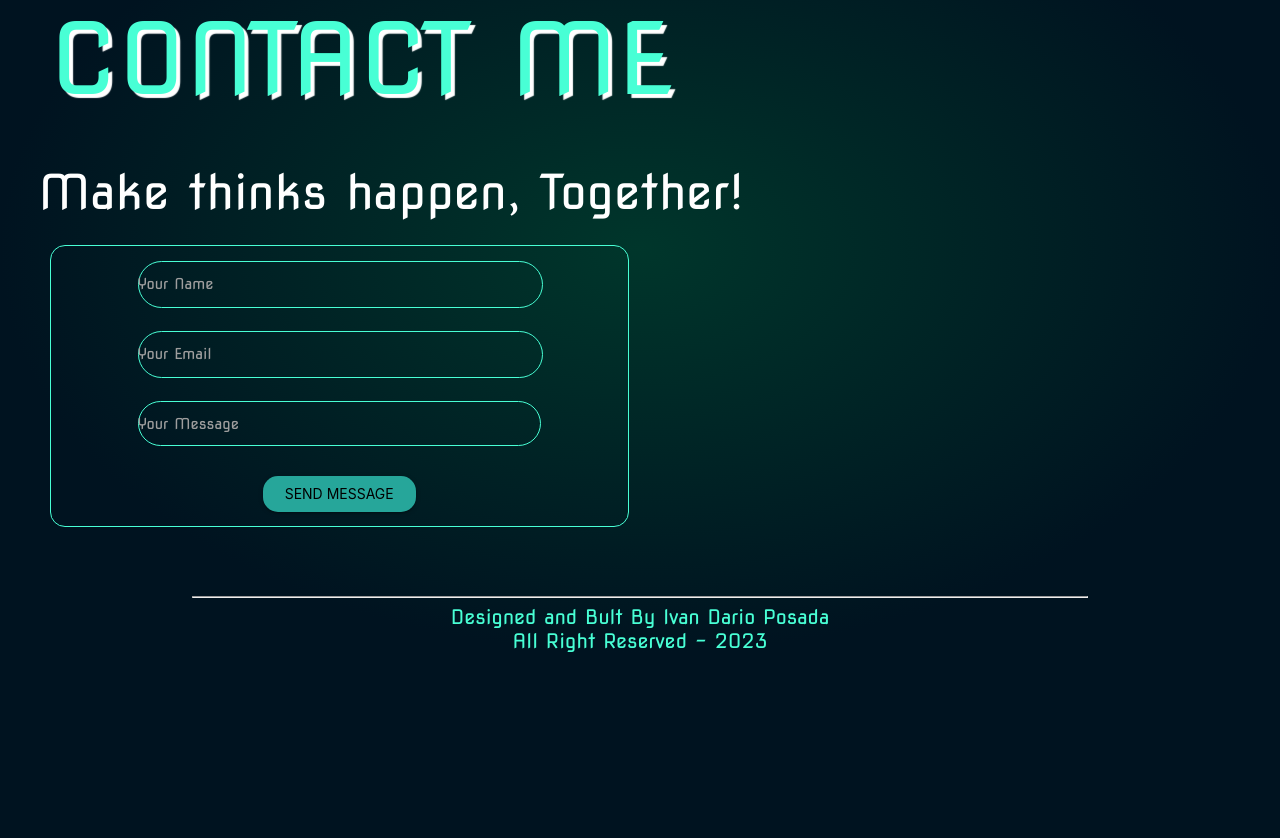
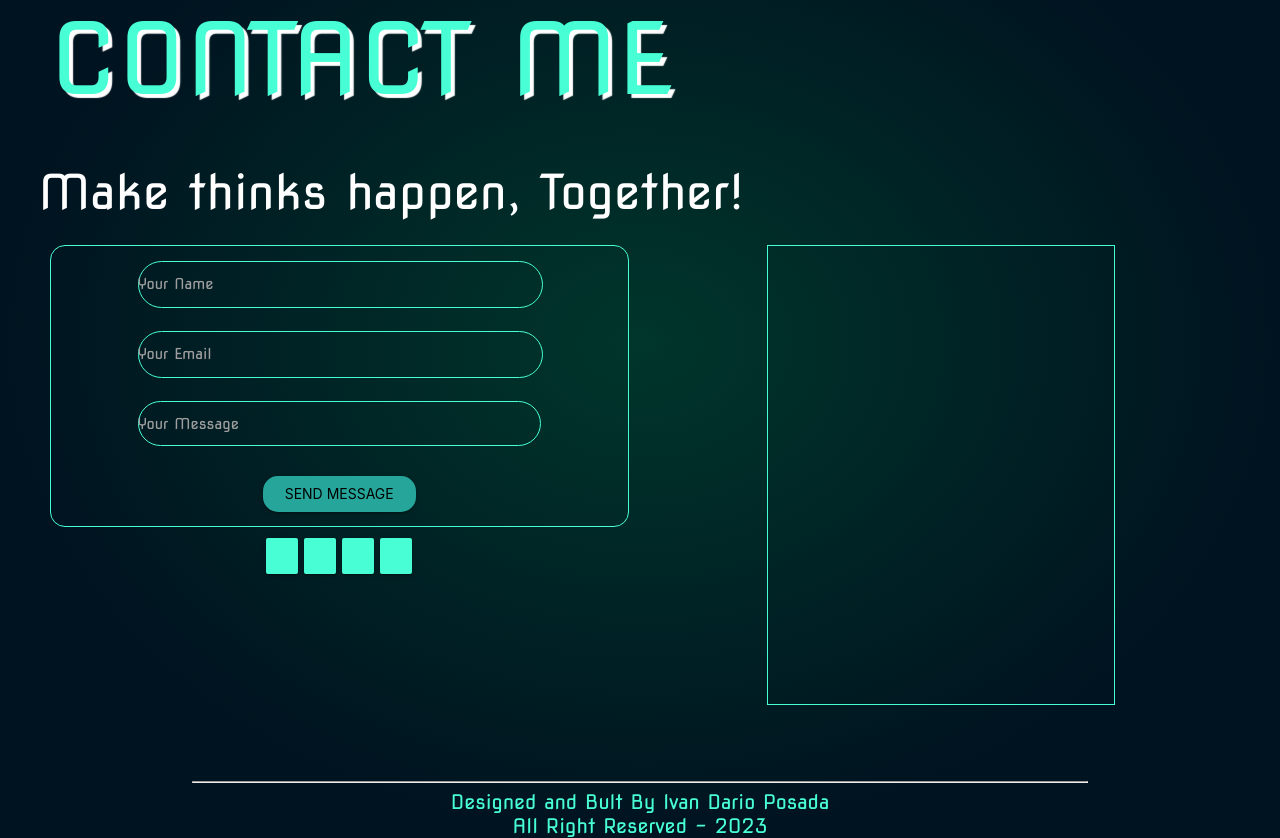
Before and after one commit to idposada/ivandariowebdev, a PHP site: page /contacto.php in a window 1280 px wide. Shown: the part 155-993 px from the top of the page. Before the commit the page ends 807 px from the top, so only its background shows below. Run offline with PHP 8.4, Linux system fonts and the light colour scheme; some libraries are stand-ins or nearby versions.

Commit message:
Implementacion seccion contacto

```diff
--- a/contacto.php
+++ b/contacto.php
@@ -42,14 +42,23 @@
 
           </form>
         </div>
+        <div class="social-buttons center">
+
+          <a class="waves-effect waves-light btn btn-redes"><iconify-icon icon="cib:telegram"></iconify-icon> <span class="link.title"> </a>
+
+<a class="waves-effect waves-light btn btn-redes"><iconify-icon icon="cib:telegram"></iconify-icon> <span class="link.title"> </a>
+
+<a class="waves-effect waves-light btn btn-redes"><iconify-icon icon="cib:telegram"></iconify-icon> <span class="link.title"> </a>
+<a class="waves-effect waves-light btn btn-redes"><iconify-icon icon="cib:telegram"></iconify-icon> <span class="link.title"> </a>
+        </div>
       </div>
 
       <div class="col m6 s12">
-        <div class="redes">
-          <div class="">
 
+        <div class="center">
+          <img src="img/img-perfil1png.png" alt="">
         </div>
-        </div>
+
 
       </div>
 
--- a/footer.php
+++ b/footer.php
@@ -13,6 +13,7 @@
 
   <!--JavaScript at end of body for optimized loading-->
   <script src="https://unpkg.com/aos@2.3.1/dist/aos.js"></script>
+  <script src="https://code.iconify.design/iconify-icon/1.0.0-beta.3/iconify-icon.min.js"></script>
   <script type="text/javascript" src="js/materialize.min.js"></script>
   <script>  AOS.init(); </script>
   <script type="text/javascript">
--- a/style.css
+++ b/style.css
@@ -342,7 +342,34 @@ input::placeholder {
 }
 
 
+.contact-link{
+  color: #48ffd5;
+border: 2px solid #48ffd5;
+padding-top: 0%;
+padding-bottom: 0%;
+font-size: 27px;
+padding-left: 2%;
+border-radius: 34px;
+text-align: center;
+margin: 2%;
+box-shadow: 7px 4px 6px #1e1e1e;
+}
 
+.contact-link p{
+  font-size: 16px;
+  color: #fff;
+  margin: 0px;
+}
+
+
+.social-buttons {
+  margin-top: 2%;
+}
+
+.btn-redes{
+    font-size: 24px;
+    background-color: #48ffd5 !important;
+    color: #001320;
 
 
 
```
Lines whose indentation alone changed are shown as unchanged.
